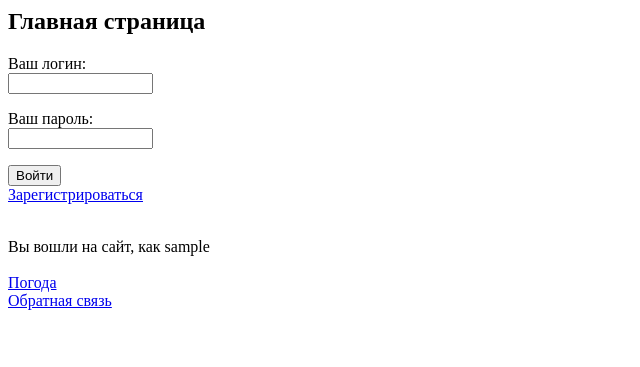
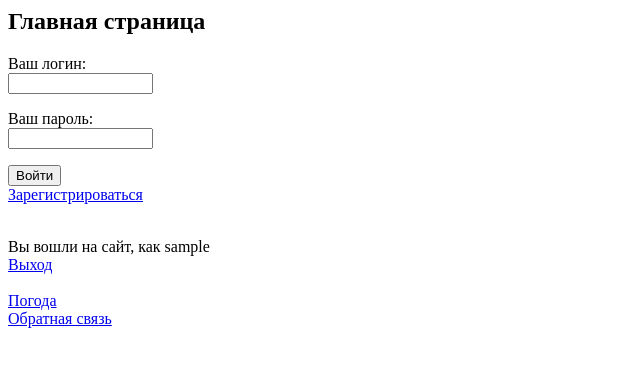
Before and after one commit to MEX4HIK/bwt_test, a PHP site: page /index.php in a window 1280 px wide. Shown: the top 367 px of the page, without its empty margins (0-640 px from the left). Run offline with PHP 8.4, Linux system fonts and the light colour scheme; the visitor is signed in with stand-in values (Sample User, id 1).

Commit message:
добавлена ссылка для выхода пользователя на главной страница(позже планируется сделать выход в виде кнопки)

```diff
--- a/web/index.php
+++ b/web/index.php
@@ -57,6 +57,7 @@ else
 
 
     echo "Вы вошли на сайт, как ".$_SESSION['login'];
+    echo "<br><a href=\"exit.php\">Выход</a>";
     echo "<br><a href=\"pars.php\"><br>Погода</a>";
     echo "<br><a href=\"feedback.php\">Обратная связь</a>";
 }
```
